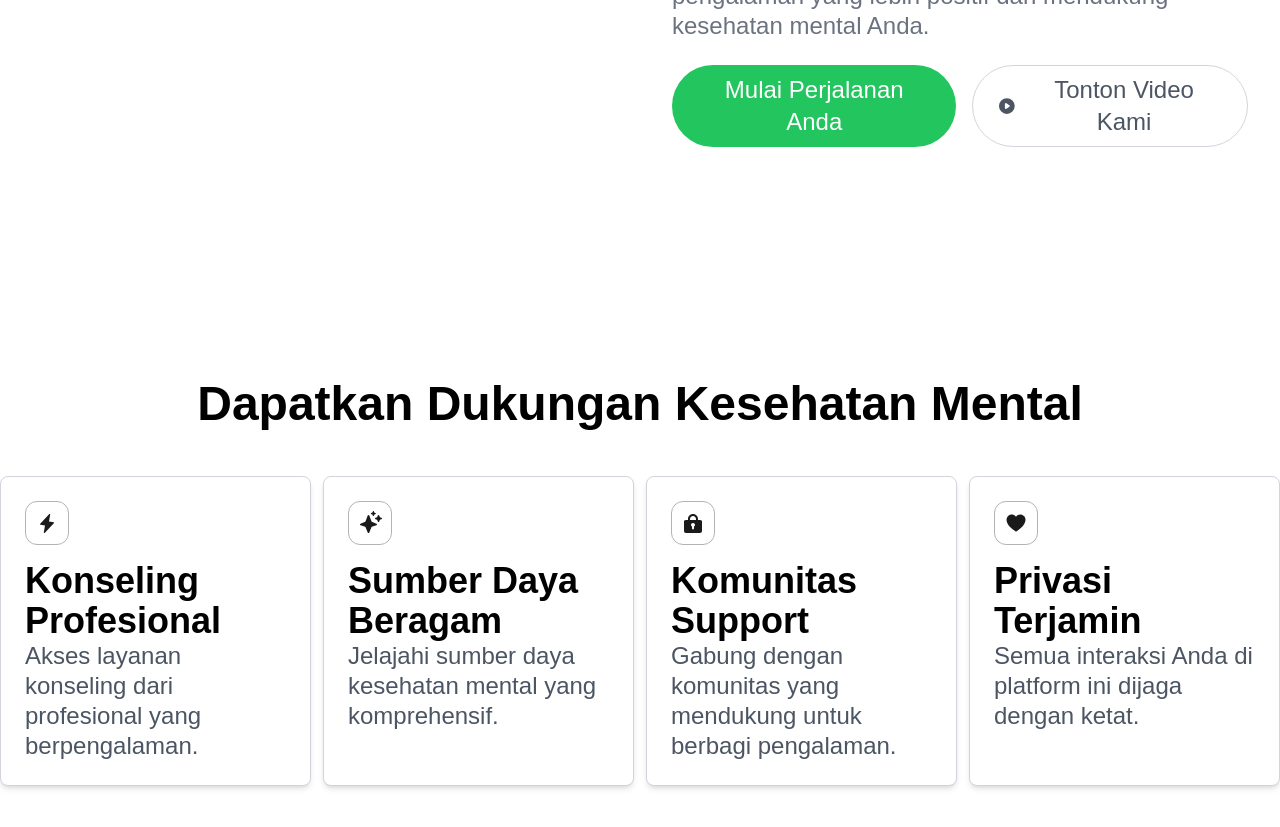
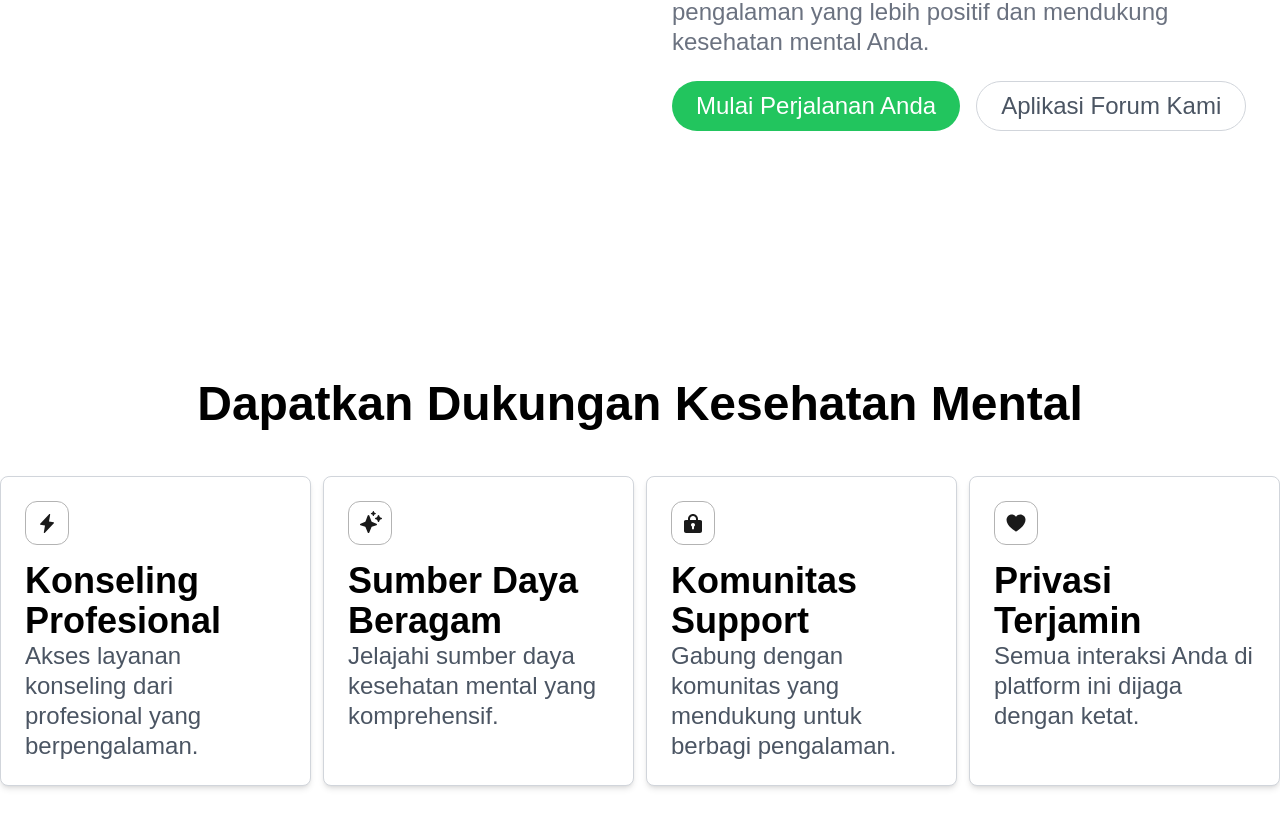
Before and after one commit to HadHanns/Keruh-Platform-Kesehatan-Mental, a website built with Vite: page index.html in a window 1280 px wide. Shown: the part 1244-2071 px from the top of the page. Built offline with nearby package versions, Linux system fonts and the light colour scheme; a web font is replaced by a local one.

```diff
--- a/index.html
+++ b/index.html
@@ -209,11 +209,9 @@
             <button onclick="window.location.href='/src/AI-Keruh.html'" class="bg-green-500 text-white px-6 py-2 rounded-full hover:bg-green-600 transition duration-300">
               Mulai Perjalanan Anda
             </button>
-            <button class="border border-gray-300 text-gray-600 px-6 py-2 rounded-full hover:bg-gray-100 transition duration-300 flex items-center">
-              <svg xmlns="http://www.w3.org/2000/svg" class="h-5 w-5 mr-2" viewBox="0 0 20 20" fill="currentColor">
-                <path fill-rule="evenodd" d="M10 18a8 8 0 100-16 8 8 0 000 16zM9.555 7.168A1 1 0 008 8v4a1 1 0 001.555.832l3-2a1 1 0 000-1.664l-3-2z" clip-rule="evenodd" />
-              </svg>
-              Tonton Video Kami
+            <button onclick="window.location.href='https://github.com/HadHanns/Gercep.in.git'" class="border border-gray-300 text-gray-600 px-6 py-2 rounded-full hover:bg-gray-100 transition duration-300 flex items-center">
+
+              Aplikasi Forum Kami
             </button>
           </div> <!-- Close flex container -->
         </div> <!-- Close md:w-1/2 text section -->
```
